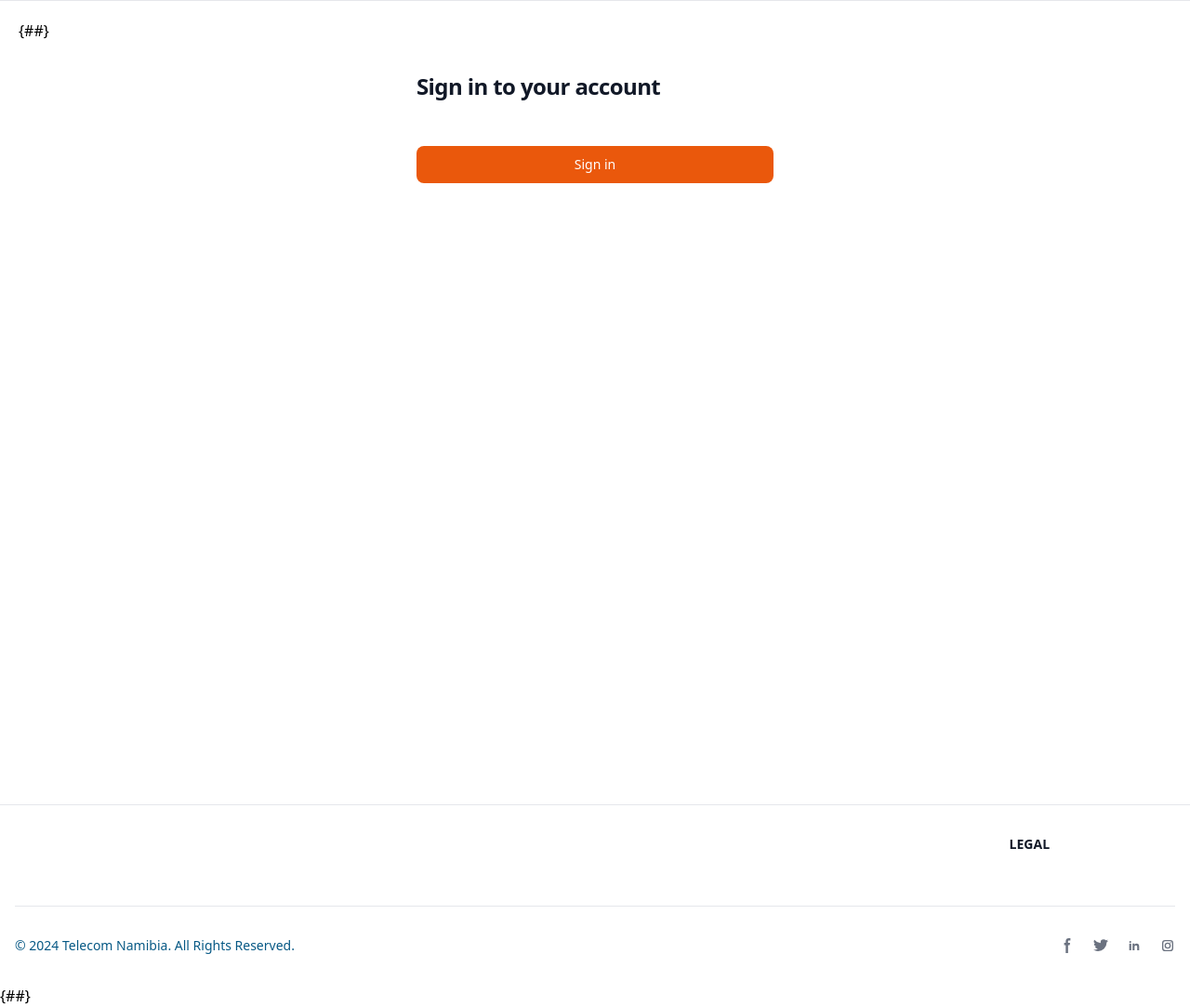
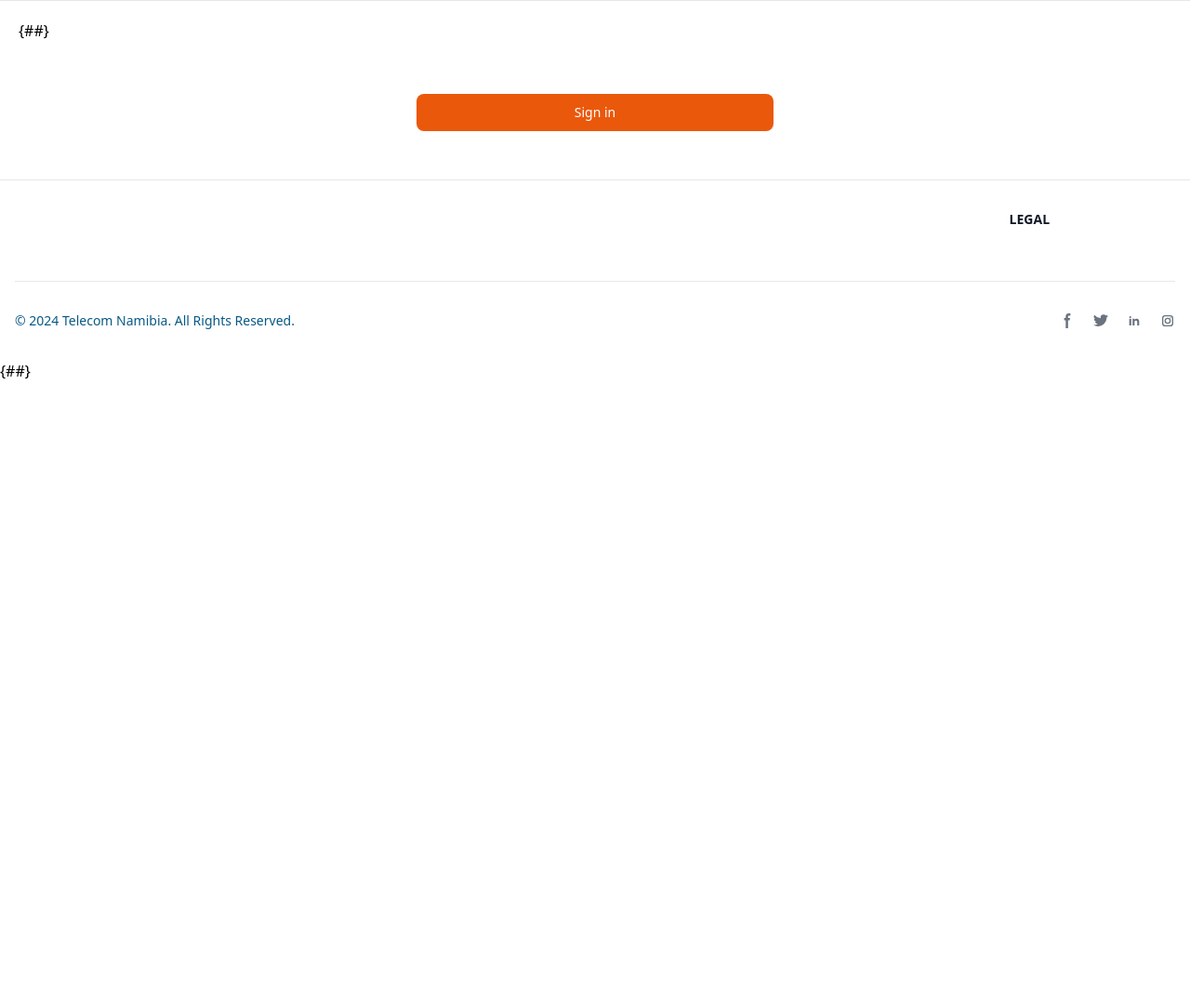
Before and after one commit to lighthouse-na/recroot, a Django app: template templates/account/login.html in a window 1280 px wide. Shown: the part 57-1140 px from the top of the page at 93% size. After the commit the page ends 465 px from the top, so only its background shows below. Run offline with Django 5.2, Linux system fonts and the light colour scheme; the template is opened without the code that fills it: most values are stand-ins (such as "Sample title", 1, 10 or a date in 2020); some libraries are stand-ins or nearby versions.

Commit message:
code: changed heading

```diff
--- a/templates/account/login.html
+++ b/templates/account/login.html
@@ -6,13 +6,11 @@
 
 {% block content %}
     <section>
-        <div class="flex flex-col items-center justify-between px-6 mx-auto md:h-screen lg:py-0">
+        <div class="flex flex-col items-center justify-between px-6 mx-auto h-screen/2">
             <div
                 class="w-full bg-white rounded-lg  dark:border md:mt-0 sm:max-w-md xl:p-0 dark:bg-gray-800 dark:border-gray-700">
                 <div class="p-6 space-y-4 md:space-y-6 sm:p-8">
-                    <h1 class="text-xl font-bold leading-tight tracking-tight text-gray-900 md:text-2xl dark:text-gray-200">
-                        Sign in to your account
-                    </h1>
+                    <c-h4 title="Sign in to your account" />
                     <form class="space-y-4 md:space-y-6" method="post">
                         {% csrf_token %}
                         {{ form|crispy }}
```
